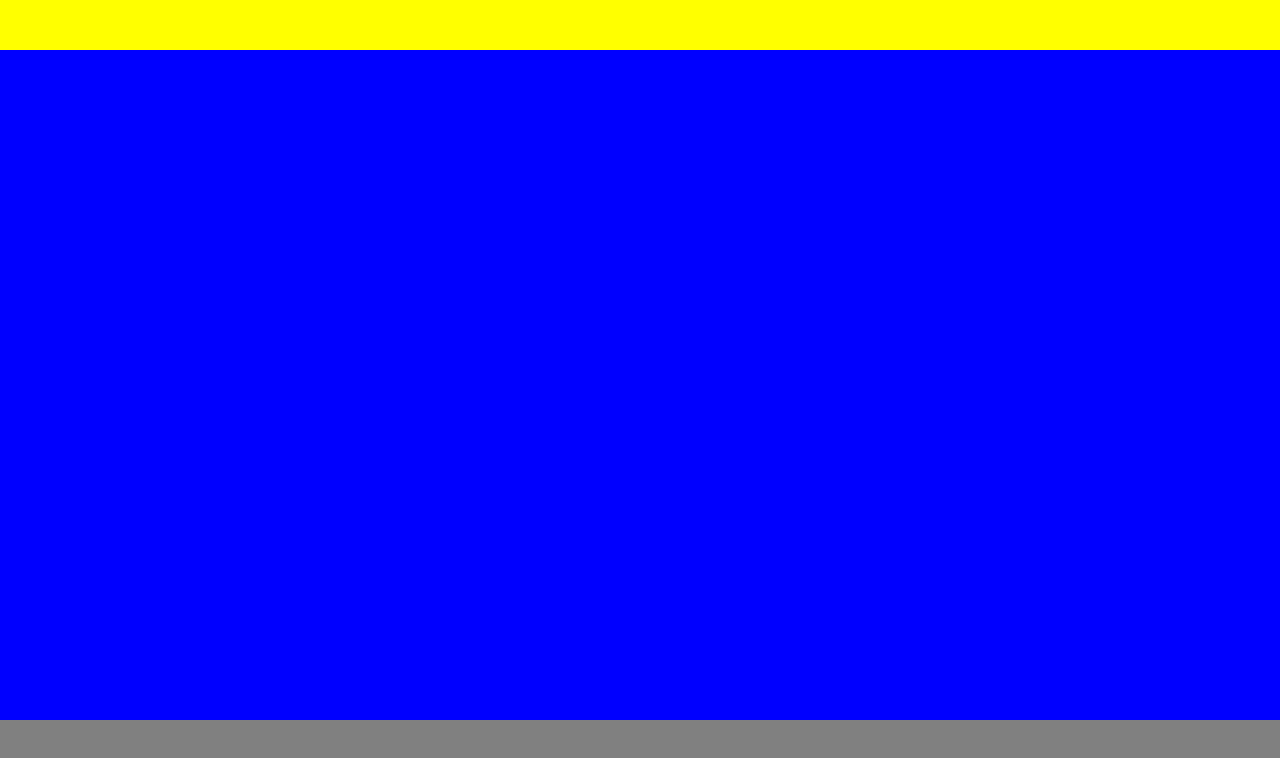
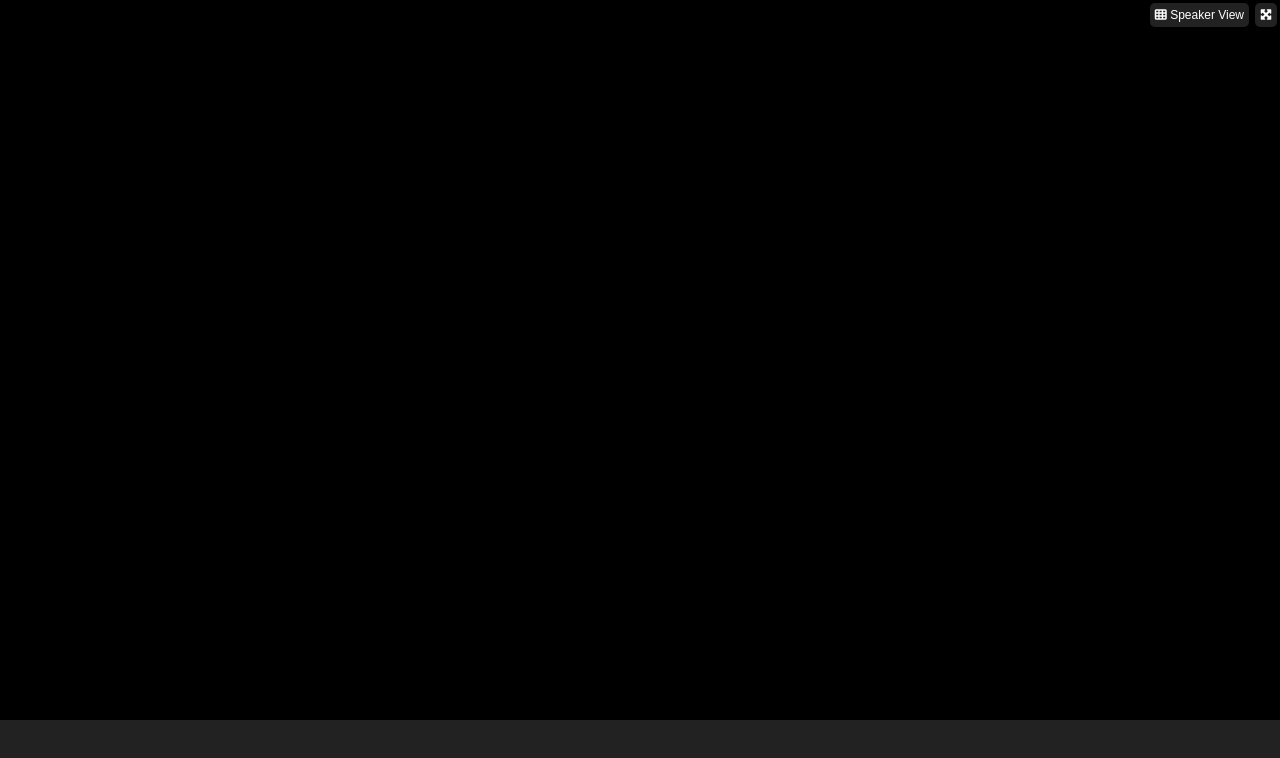
Before and after one commit to Paolo100s/html-css-zoom, a plain HTML site: page index.html in a window 1280 px wide. Drawn offline with Linux system fonts and the light colour scheme.

Commit message:
add header

```diff
--- a/css/style.css
+++ b/css/style.css
@@ -8,30 +8,51 @@ body{
     font-family: 'Lato', sans-serif;
 }
 
+button{
+    color: #fff;
+    background-color: #222222;
+    border: none;
+}
+
 /* header */
 header{
     height: 50px;
+    background-color: #000000;
+}
+
+.top-bar{
+    display: flex;
+    justify-content: flex-end;
+}
+
+.top-bar button{
+    font-size: 12px;
+    padding: 5px;
+    margin: 3px;
+    border-radius: 5px;
 }
 
 /* main */
 main{
     height: calc(100vh - 130px);
+    background-color: #000000;
 }
 
 /* footer */
 footer{
     height: 80px;
+    background-color: #222222;
 }
 
 /* DEBUG */
-header{
+/* header{
     background-color: yellow;
-}
+} */
 
-main{
+/* main{
     background-color: blue;
-}
+} */
 
-footer{
+/* footer{
     background-color: grey;
-}
+} */
--- a/index.html
+++ b/index.html
@@ -14,6 +14,10 @@
 <body>
     <!-- intestazione -->
     <header>
+        <nav class="top-bar">
+            <button><i class="fa-solid fa-table-cells"></i> Speaker View</button>
+            <button><i class="fa-solid fa-maximize"></i></button>
+        </nav>
 
     </header>
 
```
